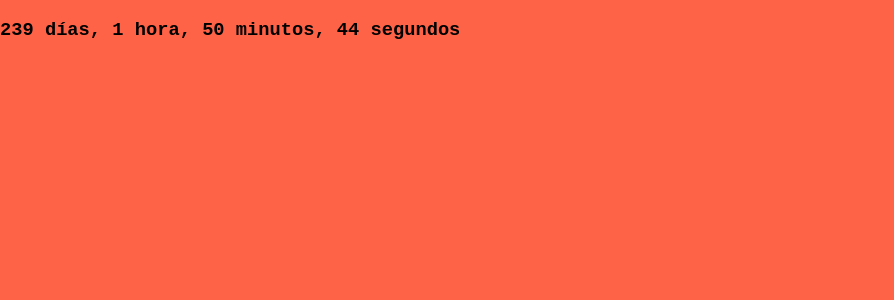
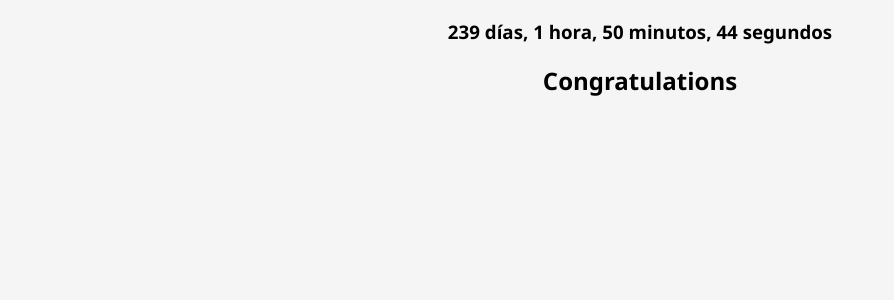
Before and after one commit to mmercado4/weddingweb, a React app: page / in a window 1280 px wide. Shown: the top 300 px of the page, without its empty margins (0-894 px from the left). Built offline with nearby package versions, Linux system fonts and the light colour scheme; no server answers; the HTML template or start-up script is replaced by a standard one.

Commit message:
feat(messages): create messages component
Create messages component with basic features.

```diff
--- a/public/scss/styles.scss
+++ b/public/scss/styles.scss
@@ -12,7 +12,8 @@ html {
 body {
   margin: 0;
   padding: 0;
-  font-family: "Courier New", Courier, monospace;
-  background-color: tomato;
+  font-family: "Segoe UI", Tahoma, Geneva, Verdana, sans-serif;
+  background-color: whitesmoke;
   min-height: 100vh;
+  text-align: center;
 }
--- a/src/components/App.js
+++ b/src/components/App.js
@@ -1,10 +1,12 @@
 import React, { Fragment } from "react";
 import Header from "./Header";
+import Congratulations from "./Congratulations";
 
 function App() {
   return (
     <Fragment>
       <Header />
+      <Congratulations />
     </Fragment>
   );
 }
--- /dev/null
+++ b/src/components/Congratulations/Message.js
@@ -0,0 +1,18 @@
+import React from "react";
+import PropTypes from "prop-types";
+
+function Message(props) {
+  let { author, message } = props;
+  return (
+    <p>
+      {author} - {message}
+    </p>
+  );
+}
+
+Message.propTypes = {
+  author: PropTypes.string.isRequired,
+  message: PropTypes.string.isRequired,
+};
+
+export default Message;
--- /dev/null
+++ b/src/components/Congratulations/MessageForm.js
@@ -0,0 +1,7 @@
+import React from "react";
+
+function MessageForm() {
+  return <button>Deja tu mensaje</button>;
+}
+
+export default MessageForm;
--- /dev/null
+++ b/src/components/Congratulations/Messages.js
@@ -0,0 +1,20 @@
+import React from "react";
+import PropTypes from "prop-types";
+import Message from "./Message";
+
+function Messages(props) {
+  let { messages } = props;
+  return messages.map((message, index) => (
+    <Message
+      author={message.author}
+      message={message.message}
+      key={`msg${index}}`}
+    />
+  ));
+}
+
+Messages.propTypes = {
+  messages: PropTypes.array,
+};
+
+export default Messages;
--- /dev/null
+++ b/src/components/Congratulations/index.js
@@ -0,0 +1,35 @@
+import React, { Fragment, useState, useEffect } from "react";
+import Messages from "./Messages";
+import MessageForm from "./MessageForm";
+import { HOST, APIPORT } from "../../tools/consts";
+
+function Congratulations() {
+  const [messages, setMessages] = useState([]);
+
+  useEffect(() => {
+    let allMessagesUrl = "/api/messages";
+    fetch(`${HOST}${APIPORT}${allMessagesUrl}`)
+      .then((response) => response.json())
+      .then((data) => {
+        setMessages(data);
+      })
+      .catch((error) => console.error(error));
+  }, []); //To avoid infity loop, set an empty array as second parameter.
+
+  if (messages.length > 0) {
+    return (
+      <Fragment>
+        <Messages messages={messages} />
+        <MessageForm />
+      </Fragment>
+    );
+  } else {
+    return (
+      <Fragment>
+        <h2>Congratulations</h2>
+      </Fragment>
+    );
+  }
+}
+
+export default Congratulations;
```
